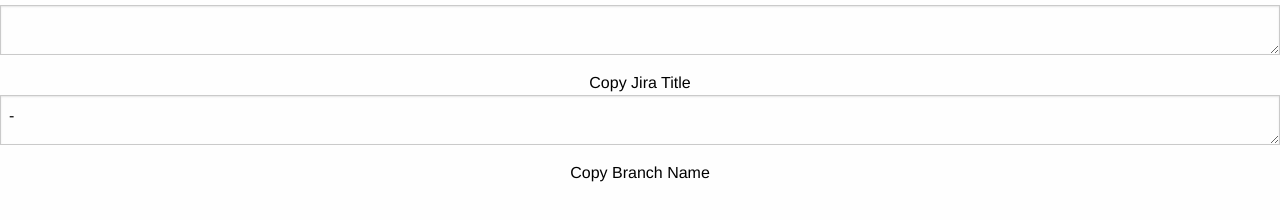
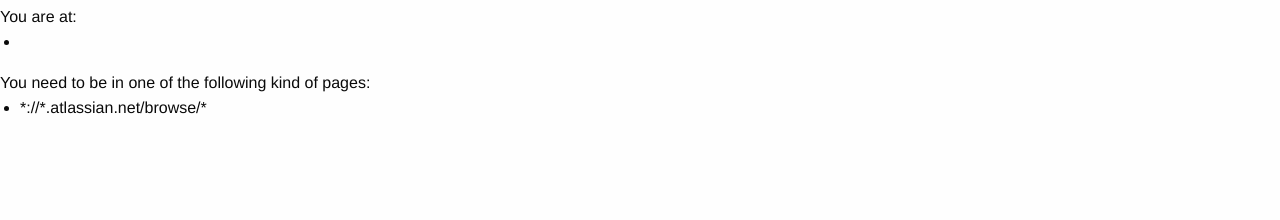
Before and after one commit to bsavage-dbi/jira-devtools-chrome-extension, a browser extension: page index.html in a window 1280 px wide. Shown: the part 70-290 px from the top of the page. Drawn offline with nearby package versions, Linux system fonts and the light colour scheme.

Commit message:
Make sure the user is in a Jira ticket page

```diff
--- a/index.html
+++ b/index.html
@@ -21,6 +21,7 @@
           Jira Dev Tools
         </h1>
       </div>
+      <div ng-if='isJiraTicketPage()' >
         <div class='row'>
           <div class="small-12 columns">
             <textarea class='small-12' ng-copy='js-copy-title'>{{ jiraTicket.id }} {{ jiraTicket.title }}</textarea>
@@ -38,6 +39,25 @@
           </div>
         </div>
       </div>
+      <div class='small-12 columns' ng-if='!isAvailablePage()'>
+        <div class="small-12 columns">
+          You are at:
+          <ul>
+            <li>
+              {{ activeTabUrl() }}
+            </li>
+          </ul>
+        </div>
+        <div class="small-12 columns">
+          You need to be in one of the following kind of pages:
+          <ul>
+            <li ng-repeat='url in availablePages()'>
+              {{ url }}
+            </li>
+          </ul>
+        </div>
+      </div>
+    </div>
     <script type='text/javascript' src='bower_components/angular/angular.js'></script>
     <script type='text/javascript' src='popup.js'></script>
   </body>
--- a/popup.js
+++ b/popup.js
@@ -31,6 +31,15 @@
   })
   .controller('JiraTicketController', ['$scope', 'ChromeTabMessenger', function($scope, chromeMessenger) {
     $scope.jiraTicket = {};
+    $scope.controls = {
+      availablePages: [
+        '*://*.atlassian.net/browse/*',
+      ]
+    };
+    chrome.tabs.query({active: true, currentWindow: true}, function(tabs) {
+      $scope.controls.activeTab = tabs[0];
+    });
+
     $scope.loadTicket = function(){
       chromeMessenger.requestTicketData(function(response){
         $scope.$apply(function(){
@@ -39,4 +48,21 @@
         });
       })
     };
+
+    $scope.isJiraTicketPage = function(){
+      return /[http|https]:\/\/.*\.atlassian\.net\/browse\/.*/.test($scope.activeTabUrl());
+    };
+
+    $scope.isAvailablePage = function(){
+      return $scope.isJiraTicketPage()
+    }
+
+    $scope.availablePages = function(){
+      return $scope.controls.availablePages;
+    };
+
+    $scope.activeTabUrl = function(){
+      if($scope.controls.activeTab === undefined) return '';
+      return $scope.controls.activeTab.url;
+    };
   }]);
```
Also changed, not shown: manifest.json. Lines whose indentation alone changed are shown as unchanged.
